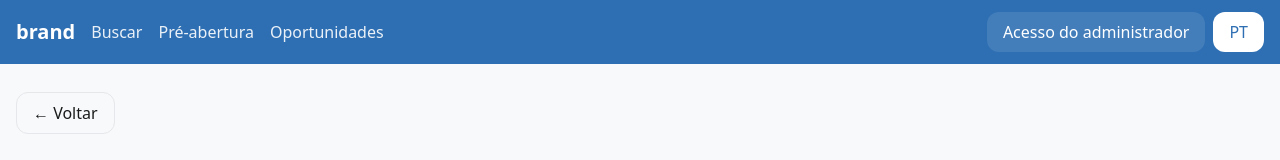
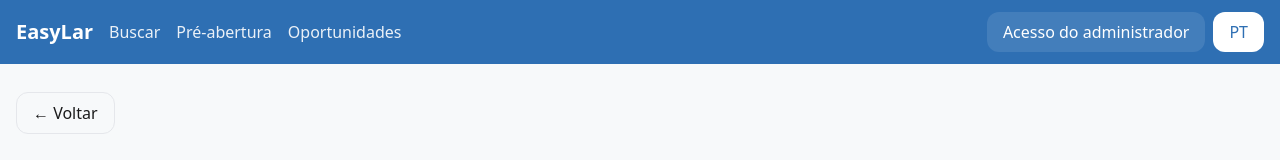
Before and after one commit to thiagosenabhz/easylarportal, a Next.js app: page /imovel/azul-e-verde in a window 1280 px wide. Shown: the top 160 px of the page. Built offline with nearby package versions, Linux system fonts and the light colour scheme.

Commit message:
Update LanguageProvider.tsx

```diff
--- a/app/components/lang/LanguageProvider.tsx
+++ b/app/components/lang/LanguageProvider.tsx
@@ -4,16 +4,24 @@ type Lang = 'pt'|'en';
 type Dict = Record<string,string>;
 type DictMap = Record<Lang, Dict>;
 const DICT: DictMap = {
-  pt: { findHome:'Encontre o imóvel dos seus sonhos', searchPlaceholder:'Buscar por bairro, empreendimento...', search:'Buscar', preOpening:'Pré-abertura', opportunities:'Oportunidades', details:'Ver detalhes', adminAccess:'Acesso do administrador', scheduleVisit:'Agendar visita', unit:'Unidade', back:'Voltar', talkToConsultant:'Falar com consultor' },
-  en: { findHome:'Find your dream home', searchPlaceholder:'Search by neighborhood, development...', search:'Search', preOpening:'Pre-opening', opportunities:'Opportunities', details:'See details', adminAccess:'Admin access', scheduleVisit:'Schedule a visit', unit:'Unit', back:'Back', talkToConsultant:'Talk to agent' }
+  pt: {
+    brand:'EasyLar', search:'Buscar', preOpening:'Pré-abertura', opportunities:'Oportunidades',
+    findHome:'Encontre o imóvel dos seus sonhos', adminAccess:'Acesso do administrador', scheduleVisit:'Agendar visita',
+    talkToConsultant:'Falar com consultor', back:'Voltar',
+  },
+  en: {
+    brand:'EasyLar', search:'Search', preOpening:'Pre-opening', opportunities:'Opportunities',
+    findHome:'Find your dream home', adminAccess:'Admin access', scheduleVisit:'Schedule a visit',
+    talkToConsultant:'Talk to agent', back:'Back',
+  }
 };
-const LangContext = createContext<{lang:Lang,setLang:(l:Lang)=>void,t:(k:string)=>string}|null>(null);
-export function useLang(){ const c = useContext(LangContext); if(!c) throw new Error('useLang must be used inside LanguageProvider'); return c; }
+const Ctx = createContext<{lang:Lang,setLang:(l:Lang)=>void,t:(k:string)=>string}|null>(null);
+export function useLang(){ const c = useContext(Ctx); if(!c) throw new Error('useLang must be used inside LanguageProvider'); return c; }
 export default function LanguageProvider({ children }:{children: React.ReactNode}){
   const [lang,setLang]=useState<Lang>('pt');
   useEffect(()=>{ const s=localStorage.getItem('lang') as Lang|null; if(s) setLang(s); },[]);
   useEffect(()=>{ localStorage.setItem('lang',lang); document.documentElement.lang = lang==='pt'?'pt-BR':'en'; },[lang]);
   const t = (k:string)=> DICT[lang][k] ?? k;
   const value = useMemo(()=>({lang,setLang,t}),[lang]);
-  return <LangContext.Provider value={value}>{children}</LangContext.Provider>
+  return <Ctx.Provider value={value}>{children}</Ctx.Provider>
 }
```
